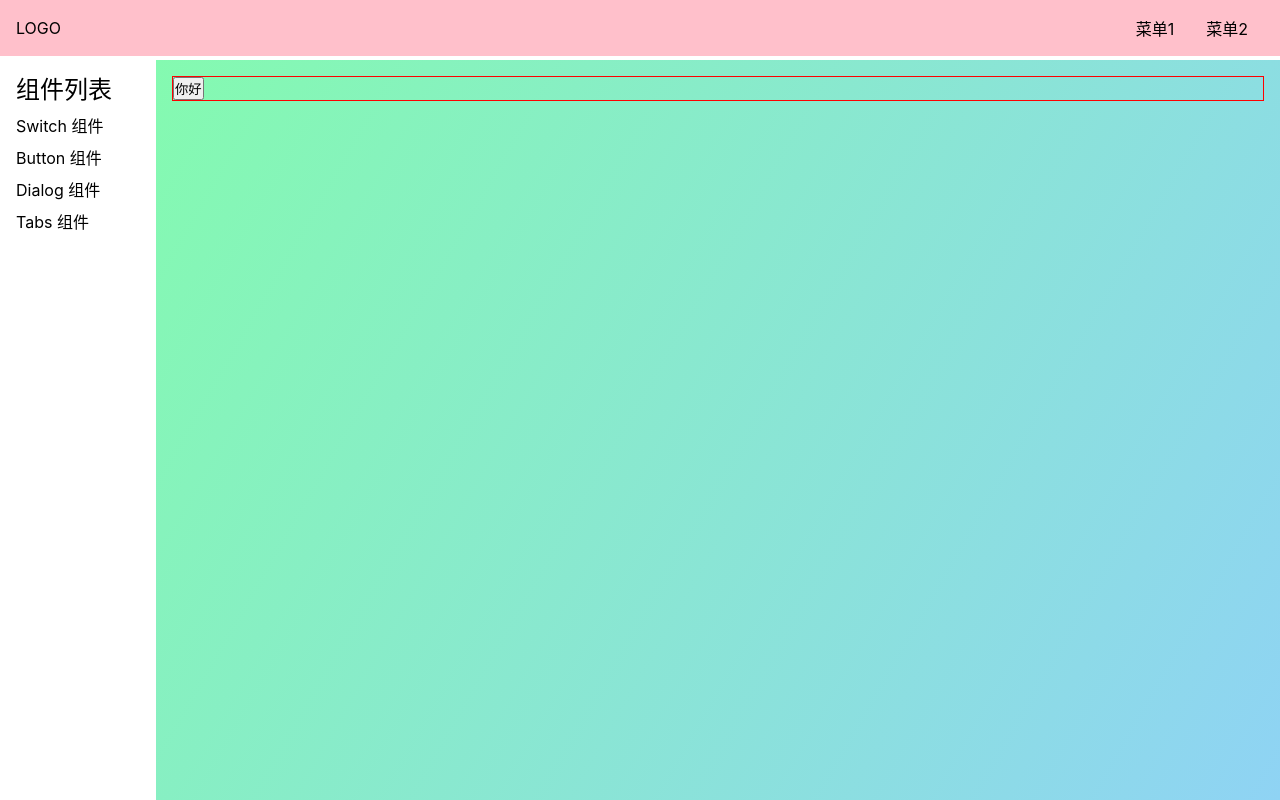
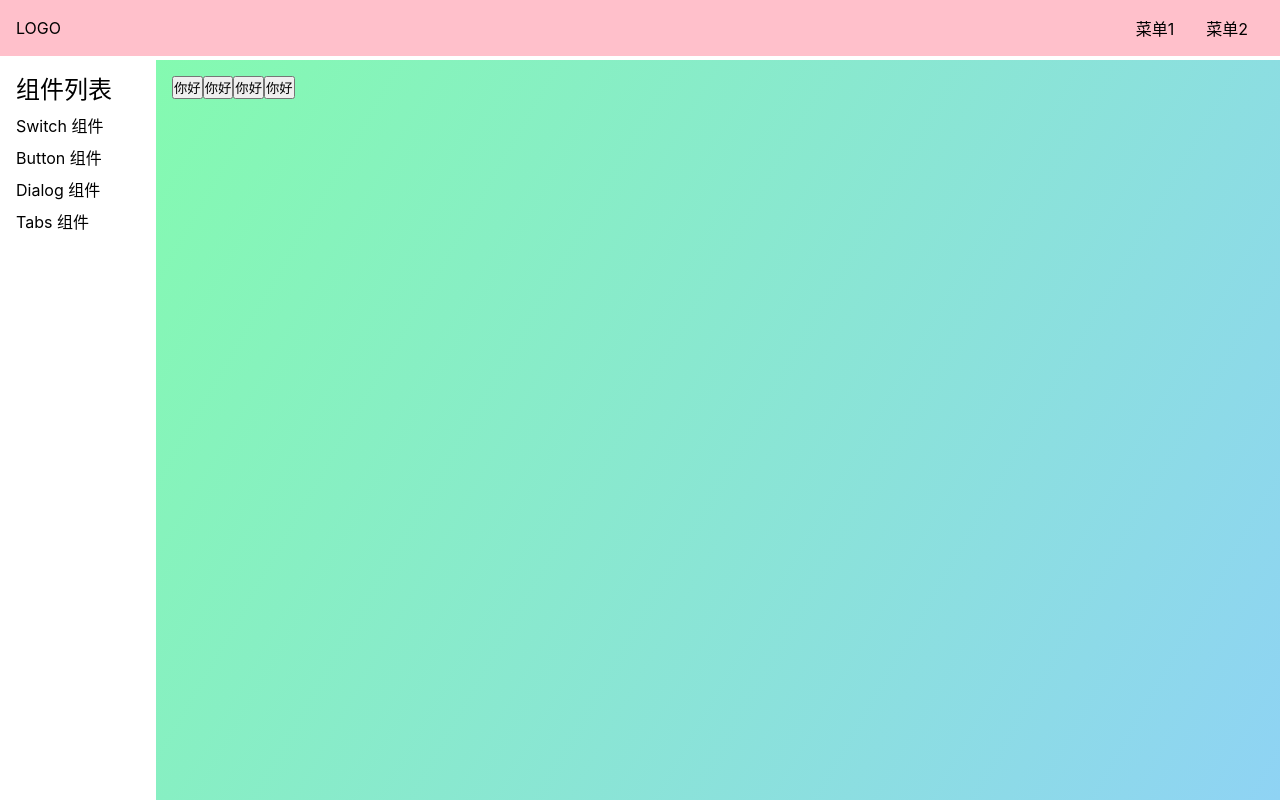
Before and after one commit to Wang-zhetao/CheeseUI, a Vue app: page /#/doc/button in a window 1280 px wide. Built offline with nearby package versions, Linux system fonts and the light colour scheme.

Commit message:
add theme 属性

```diff
--- a/src/components/ButtonDemo.vue
+++ b/src/components/ButtonDemo.vue
@@ -1,19 +1,20 @@
 <template>
-  <Button @click="onClick"
-          @focus="onClick"
-          @mouseover="onClick">你好</Button>
+  <Button>你好</Button>
+  <Button theme="button">你好</Button>
+  <Button theme="link">你好</Button>
+  <Button theme="text">你好</Button>
 </template>
 
 <script lang="ts">
-import Button from '../lib/Button.vue'
+import Button from "../lib/Button.vue";
 export default {
-  components:{Button},
-  setup(){
-    const onClick = ()=>{
-      console.log('hi')
-    }
-    return {onClick}
-  }
+  components: { Button },
+  setup() {
+    const onClick = () => {
+      console.log("hi");
+    };
+    return { onClick };
+  },
 };
 </script>
 
--- a/src/lib/Button.vue
+++ b/src/lib/Button.vue
@@ -1,18 +1,17 @@
 <template>
-  <div :size="size">
-    <button v-bind="rest">
-      <slot />
-    </button>
-  </div>
+  <button class="i-button" :class="{ [`theme-${theme}`]: theme }">
+    <slot />
+  </button>
 </template>
 
 <script lang="ts">
 export default {
   inheritAttrs: false,
-  props: {},
-  setup(props, context) {
-    const { size, ...rest } = context.attrs;
-    return { size, ...rest };
+  props: {
+    theme: {
+      type: String,
+      default: "button",
+    },
   },
 };
 </script>
```
